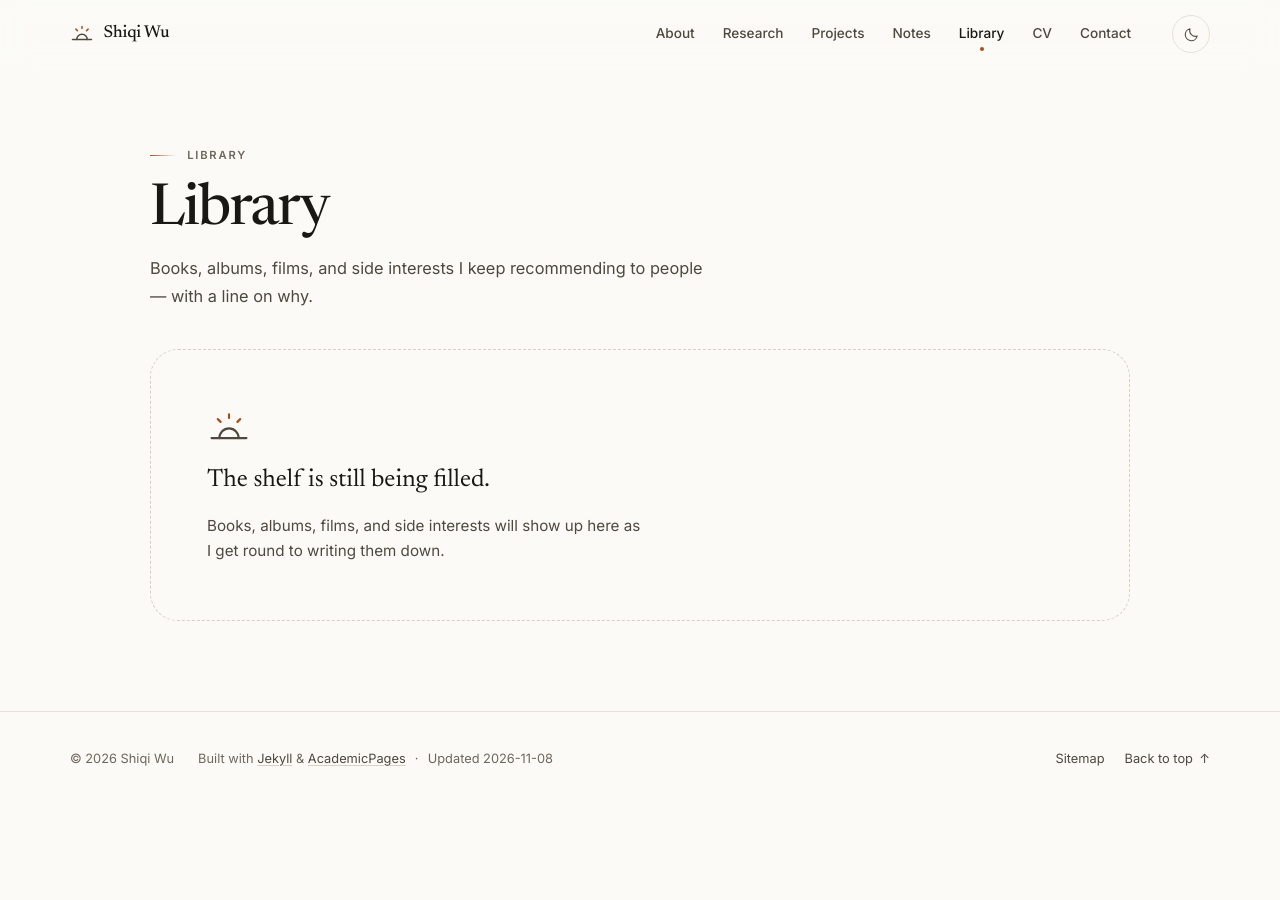
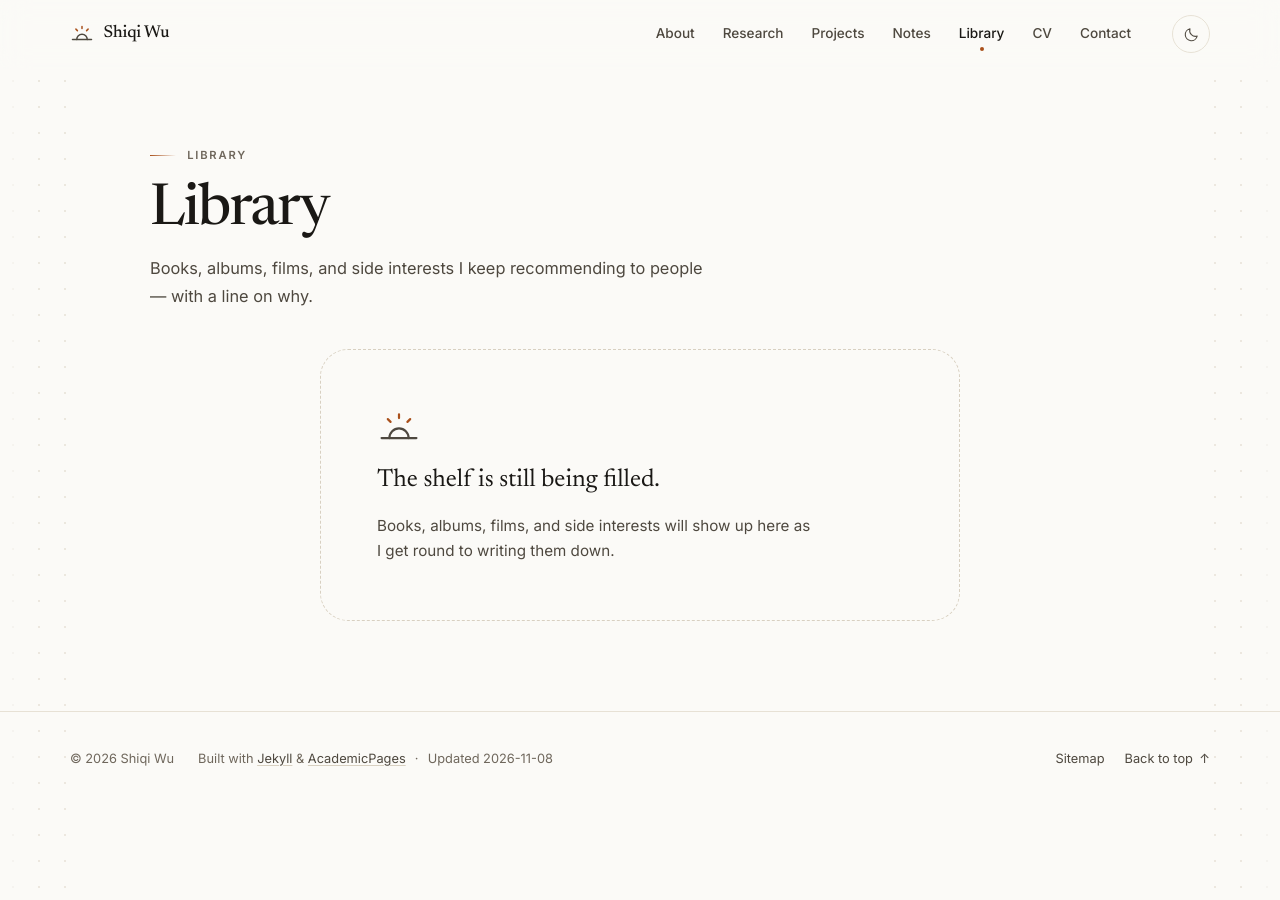
Before and after one commit to Sunrise-57/Sunrise-57.github.io, a Jekyll site: the page built from _pages/library.html, in a window 1280 px wide. Built offline with Jekyll 4.4.1, drawn with Linux system fonts in a browser that asks for light colours.

Commit message:
Add ambient margin texture, cursor glow, and hero tilt
Wide screens get a faint dot grid in the side margins that drifts with scroll, a warm glow that follows the pointer, and a subtle 3D tilt on the hero print. All effects are pointer-only, respect prefers-reduced-motion, and are hidden in print.

```diff
--- a/_layouts/modern.html
+++ b/_layouts/modern.html
@@ -65,6 +65,11 @@
   {% endif %}
 </head>
 <body id="top">
+  <div class="ambient" aria-hidden="true">
+    <span class="ambient__grid ambient__grid--left"></span>
+    <span class="ambient__grid ambient__grid--right"></span>
+    <span class="ambient__glow" data-ambient-glow></span>
+  </div>
   <a class="skip-link" href="#main">Skip to content</a>
   <div class="progress" aria-hidden="true"><span class="progress__bar" id="progress-bar"></span></div>
 
--- a/assets/css/site.css
+++ b/assets/css/site.css
@@ -276,6 +276,67 @@
   gap: 0.45rem;
 }
 
+/* Ambient background ------------------------------------------------------- */
+.ambient {
+  position: fixed;
+  inset: 0;
+  z-index: 0;
+  overflow: hidden;
+  pointer-events: none;
+}
+
+.ambient__grid {
+  position: absolute;
+  top: 68px;
+  left: 0;
+  height: calc(100vh + 260px);
+  width: max(var(--gutter), calc(50% - 570px));
+  background-image: radial-gradient(circle, var(--line-strong) 0.9px, transparent 1.2px);
+  background-size: 26px 26px;
+  opacity: 0.45;
+  transform: translate3d(0, calc(var(--grid-shift, 0px) * -1), 0);
+  -webkit-mask-image: linear-gradient(90deg, transparent, #000 55%);
+  mask-image: linear-gradient(90deg, transparent, #000 55%);
+}
+.ambient__grid--left { left: 0; }
+.ambient__grid--right { right: 0; left: auto; transform: translate3d(0, calc(var(--grid-shift, 0px) * -1), 0) scaleX(-1); }
+
+.ambient__glow {
+  position: absolute;
+  top: 0;
+  left: 0;
+  width: 900px;
+  height: 900px;
+  margin: -450px 0 0 -450px;
+  border-radius: 50%;
+  background: radial-gradient(circle, rgba(196, 118, 58, 0.18) 0%, rgba(196, 118, 58, 0) 60%);
+  opacity: 0;
+  transition: opacity 1s ease;
+  will-change: transform;
+}
+[data-theme="dark"] .ambient__glow {
+  background: radial-gradient(circle, rgba(232, 155, 98, 0.15) 0%, rgba(232, 155, 98, 0) 60%);
+}
+.ambient__glow.is-active { opacity: 0.9; }
+
+main,
+.site-footer {
+  position: relative;
+  z-index: 1;
+}
+
+@media (max-width: 1279px) {
+  .ambient__grid { display: none; }
+}
+
+[data-theme="dark"] .ambient__grid { opacity: 0.4; }
+@media (hover: none) {
+  .ambient__glow { display: none; }
+}
+@media (prefers-reduced-motion: reduce) {
+  .ambient__glow { display: none; }
+}
+
 /* Header ------------------------------------------------------------------- */
 .progress {
   position: fixed;
@@ -468,6 +529,7 @@
   justify-self: end;
   width: 100%;
   max-width: 460px;
+  perspective: 900px;
 }
 
 .hero__frame {
@@ -1328,6 +1390,8 @@
   display: grid;
   justify-items: start;
   gap: 0.65rem;
+  max-width: 640px;
+  margin-inline: auto;
   padding: clamp(2.25rem, 5vw, 3.5rem);
   border: 1px dashed var(--line-strong);
   border-radius: var(--radius-lg);
@@ -1931,6 +1995,8 @@
 @media print {
   @page { margin: 18mm 16mm; }
 
+  .ambient { display: none !important; }
+
   body {
     background: #fff;
     color: #111;
--- a/assets/js/site.js
+++ b/assets/js/site.js
@@ -28,6 +28,7 @@
   /* Header state & reading progress -------------------------------------- */
   var header = document.getElementById("site-header");
   var bar = document.getElementById("progress-bar");
+  var ambient = document.querySelector(".ambient");
   var ticking = false;
 
   function onScroll() {
@@ -41,6 +42,9 @@
         var max = doc.scrollHeight - window.innerHeight;
         var pct = max > 0 ? Math.min(100, (y / max) * 100) : 0;
         bar.style.width = pct.toFixed(2) + "%";
+      }
+      if (ambient) {
+        ambient.style.setProperty("--grid-shift", Math.min(y * 0.06, 240).toFixed(1) + "px");
       }
       ticking = false;
     });
@@ -263,4 +267,57 @@
       setActiveHeading();
     }
   }
+/* Ambient cursor glow --------------------------------------------------- */
+  var glow = document.querySelector("[data-ambient-glow]");
+  var finePointer = window.matchMedia("(hover: hover) and (min-width: 1180px)").matches;
+  if (glow && !reduceMotion && finePointer) {
+    var target = { x: window.innerWidth / 2, y: window.innerHeight * 0.4 };
+    var pos = { x: target.x, y: target.y };
+    var glowRaf = null;
+    var glowOn = false;
+
+    var glowLoop = function () {
+      pos.x += (target.x - pos.x) * 0.09;
+      pos.y += (target.y - pos.y) * 0.09;
+      glow.style.transform = "translate3d(" + pos.x.toFixed(1) + "px," + pos.y.toFixed(1) + "px,0)";
+      if (Math.abs(target.x - pos.x) > 0.5 || Math.abs(target.y - pos.y) > 0.5) {
+        glowRaf = window.requestAnimationFrame(glowLoop);
+      } else {
+        glowRaf = null;
+      }
+    };
+
+    window.addEventListener("pointermove", function (event) {
+      target.x = event.clientX;
+      target.y = event.clientY;
+      if (!glowOn) {
+        glowOn = true;
+        glow.classList.add("is-active");
+      }
+      if (!glowRaf) glowRaf = window.requestAnimationFrame(glowLoop);
+    }, { passive: true });
+
+    document.addEventListener("pointerleave", function () {
+      glowOn = false;
+      glow.classList.remove("is-active");
+    });
+  }
+
+  /* Hero print tilt -------------------------------------------------------- */
+  var hero = document.querySelector(".hero");
+  var heroFrame = document.querySelector(".hero__frame");
+  if (hero && heroFrame && !reduceMotion && window.matchMedia("(hover: hover)").matches) {
+    hero.addEventListener("pointermove", function (event) {
+      var rect = hero.getBoundingClientRect();
+      var nx = (event.clientX - rect.left) / rect.width - 0.5;
+      var ny = (event.clientY - rect.top) / rect.height - 0.5;
+      heroFrame.style.transition = "transform 140ms ease-out";
+      heroFrame.style.transform =
+        "rotate(-1.2deg) rotateY(" + (nx * 4).toFixed(2) + "deg) rotateX(" + (-ny * 3).toFixed(2) + "deg)";
+    }, { passive: true });
+    hero.addEventListener("pointerleave", function () {
+      heroFrame.style.transition = "";
+      heroFrame.style.transform = "";
+    });
+  }
 })();
```
